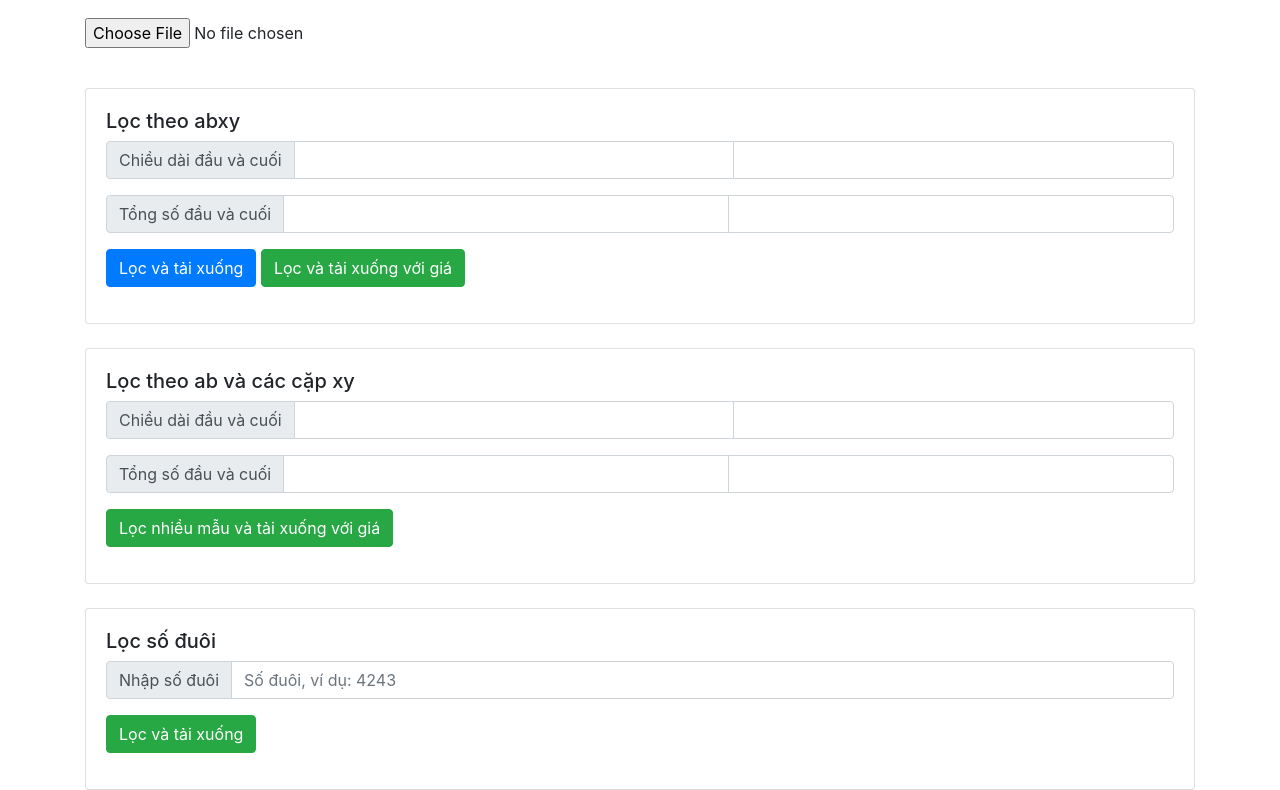
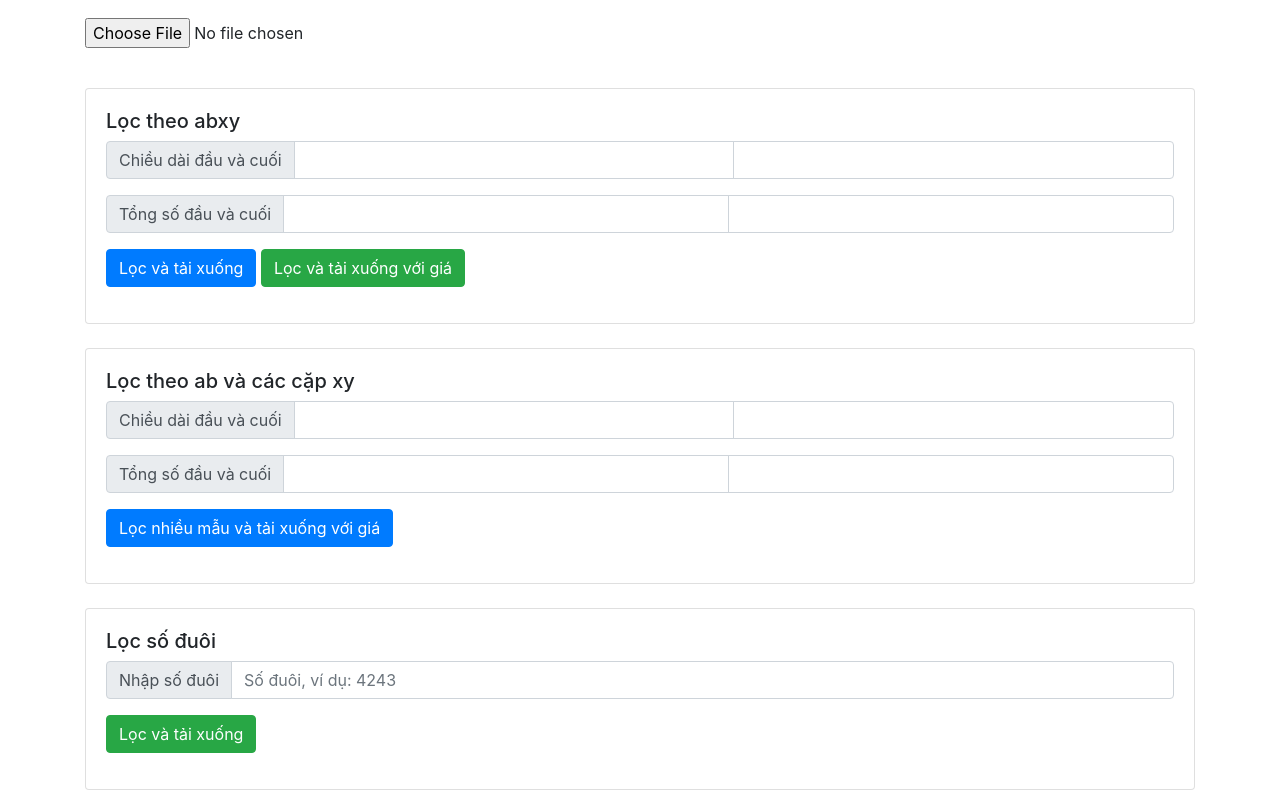
Before and after one commit to simsodeplhd/simsodeplhd, a plain HTML site: page index.html in a window 1280 px wide. Shown: the part 62-852 px from the top of the page. Drawn offline with nearby package versions, Linux system fonts and the light colour scheme.

Commit message:
Multi filter

```diff
--- a/index.html
+++ b/index.html
@@ -227,7 +227,7 @@
           </div>
 
           <div class="form-group">
-            <button onclick="abxyFilterObjArray()" type="button" class="btn btn-success">
+            <button onclick="abxyFilterObjArray()" type="button" class="btn btn-primary">
               Lọc nhiều mẫu và tải xuống với giá
             </button>
           </div>
```
